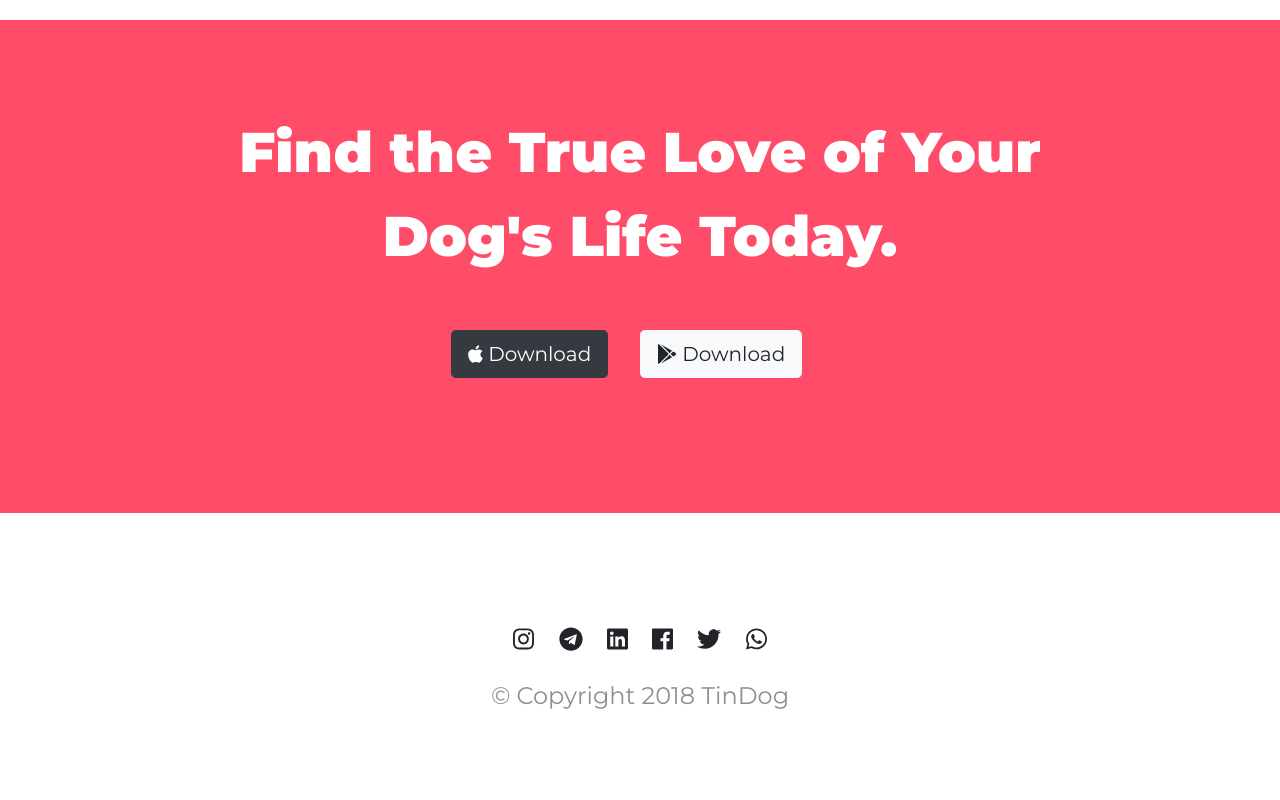
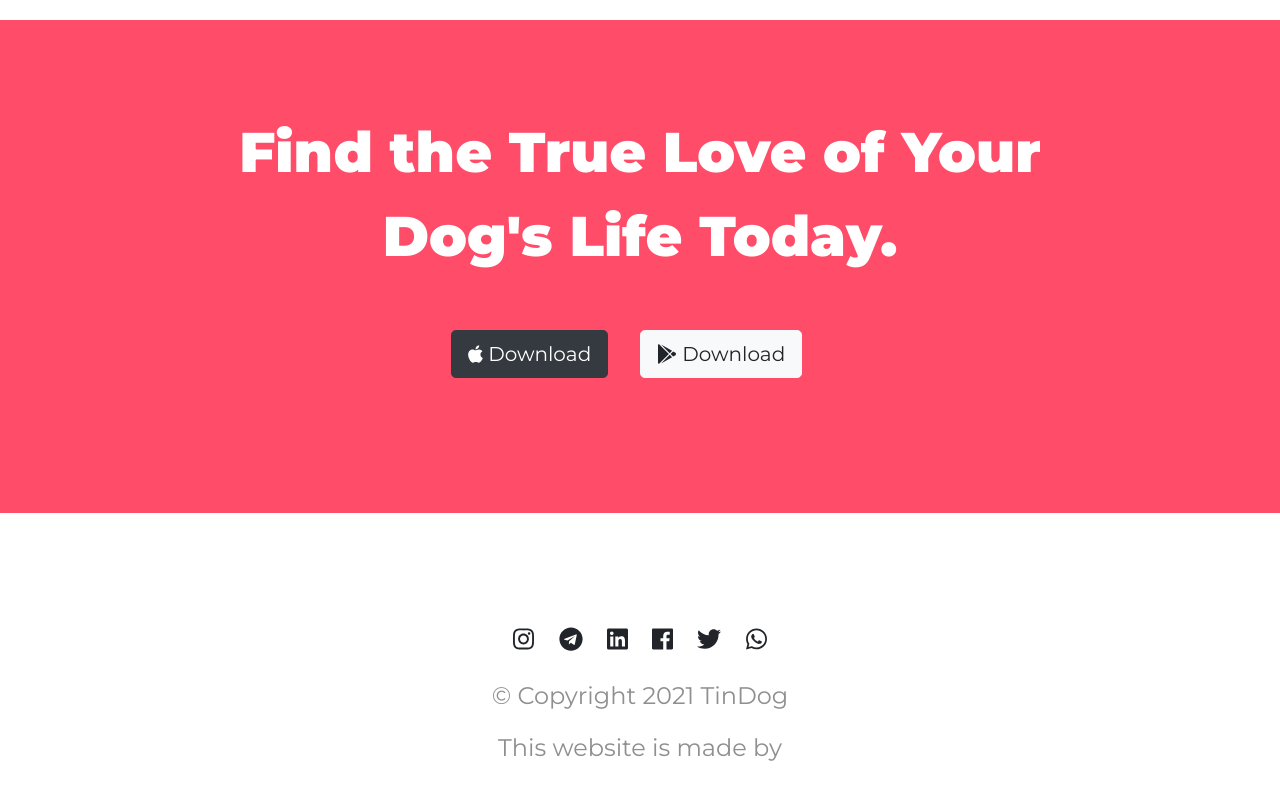
Before and after one commit to purnchndr/tindog, a plain HTML site: page index.html in a window 1280 px wide. Shown: the part 2904-3704 px from the top of the page. Drawn offline with nearby package versions, Linux system fonts and the light colour scheme.

Commit message:
Update index.html

```diff
--- a/index.html
+++ b/index.html
@@ -212,7 +212,8 @@
       <div class="website links"><i class="fab fa-twitter"></i></div>
       <div class="whatsapp links"><i class="fab fa-whatsapp"></i></div>
     </div>
-    <p>© Copyright 2018 TinDog</p>
+    <p>© Copyright 2021 TinDog</p>
+    <p style="text-decoration:none">This website is made by <a href="https://purnchndr.github.io"></a></p>
 
 
   </footer>
```
